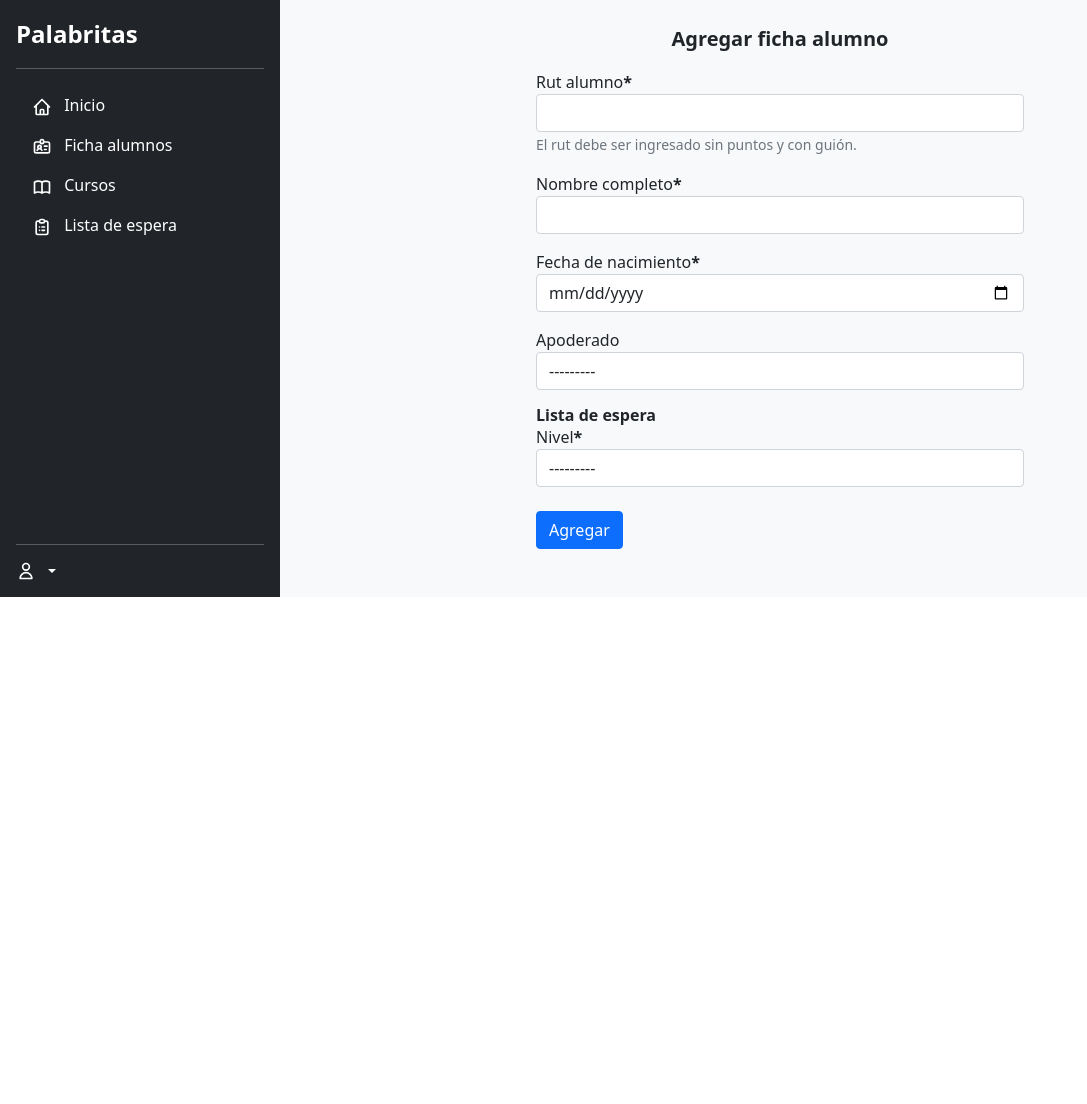
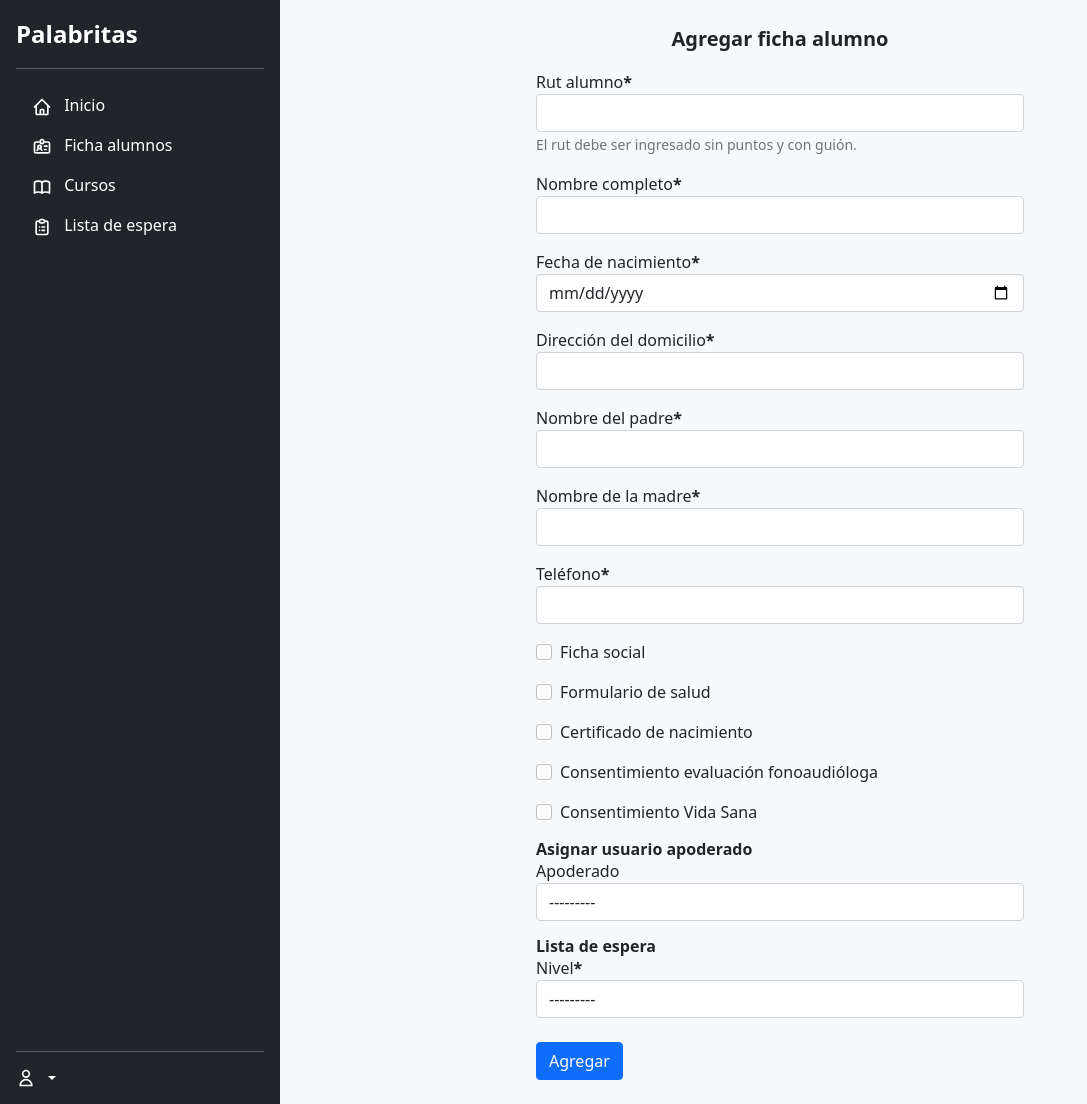
Before and after one commit to Frostgold/django-app-palabritas, a Django app: page /alumnos/agregar_ficha in a window 1280 px wide. Shown: the whole page, without its empty margins (0-1087 px from the left). Run offline with Django 3.2, Linux system fonts and the light colour scheme; the visitor is signed in with stand-in values (Sample User, id 1); data comes from the database, SQL or seed files in the repository; data that the repository does not hold is empty; some libraries are stand-ins or nearby versions.

Commit message:
Agregados nuevos campos a ficha alumno

```diff
--- a/fichas_alumnos/forms.py
+++ b/fichas_alumnos/forms.py
@@ -7,13 +7,35 @@ class FormFichaAlumno(ModelForm):
 
     class Meta:
         model = FichaAlumno
-        fields = ['rut', 'nombre', 'fecha_nacimiento',]
+        fields = [
+            'rut',
+            'nombre',
+            'fecha_nacimiento',
+            'direccion',
+            'nombre_padre',
+            'nombre_madre',
+            'telefono',
+            'ficha_social',
+            'formulario_salud',
+            'certif_nacimiento',
+            'consent_fonoaudiologia',
+            'consent_vidasana',
+        ]
         widgets = {
             'fecha_nacimiento': DateInput(format=('%Y-%m-%d'), attrs={'type': "date", 'max':datetime.date.today()}),
         }
         labels = {
             'nombre': ('Nombre completo'),
             'fecha_nacimiento': ('Fecha de nacimiento'),
+            'direccion': ('Dirección del domicilio'),
+            'nombre_padre': ('Nombre del padre'),
+            'nombre_madre': ('Nombre de la madre'),
+            'telefono': ('Teléfono'),
+            'ficha_social': ('Ficha social'),
+            'formulario_salud': ('Formulario de salud'),
+            'certif_nacimiento': ('Certificado de nacimiento'),
+            'consent_fonoaudiologia': ('Consentimiento evaluación fonoaudióloga'),
+            'consent_vidasana': ('Consentimiento Vida Sana'),
         }
         error_messages = {
             'rut': {
@@ -59,13 +81,35 @@ class FormChangeFichaAlumno(ModelForm):
 
     class Meta:
         model = FichaAlumno
-        fields = ['nombre', 'fecha_nacimiento', 'estado']
+        fields = [
+            'nombre',
+            'fecha_nacimiento',
+            'estado',
+            'direccion',
+            'nombre_padre',
+            'nombre_madre',
+            'telefono',
+            'ficha_social',
+            'formulario_salud',
+            'certif_nacimiento',
+            'consent_fonoaudiologia',
+            'consent_vidasana',
+            ]
         widgets = {
             'fecha_nacimiento': DateInput(format=('%Y-%m-%d'), attrs={'type': "date", 'max':datetime.date.today()}),
         }
         labels = {
             'nombre': ('Nombre completo'),
             'fecha_nacimiento': ('Fecha de nacimiento'),
+            'direccion': ('Dirección del domicilio'),
+            'nombre_padre': ('Nombre del padre'),
+            'nombre_madre': ('Nombre de la madre'),
+            'telefono': ('Teléfono'),
+            'ficha_social': ('Ficha social'),
+            'formulario_salud': ('Formulario de salud'),
+            'certif_nacimiento': ('Certificado de nacimiento'),
+            'consent_fonoaudiologia': ('Consentimiento evaluación fonoaudióloga'),
+            'consent_vidasana': ('Consentimiento Vida Sana'),
         }
         error_messages = {
             'nombre': {
--- a/fichas_alumnos/models.py
+++ b/fichas_alumnos/models.py
@@ -25,8 +25,17 @@ class FichaAlumno(models.Model):
             verbose_name="Rut alumno",
             help_text="El rut debe ser ingresado sin puntos y con guión."
             )
-    nombre = models.CharField(max_length=255)
+    nombre = models.CharField(max_length=255, null=False, blank=False)
     fecha_nacimiento = models.DateField()
+    direccion = models.CharField(max_length=255, null=False, blank=False)
+    nombre_padre = models.CharField(max_length=255, null=False, blank=False)
+    nombre_madre = models.CharField(max_length=255, null=False, blank=False)
+    telefono = models.CharField(max_length=255, null=False, blank=False)
+    ficha_social = models.BooleanField(default=False)
+    formulario_salud = models.BooleanField(default=False)
+    certif_nacimiento = models.BooleanField(default=False)
+    consent_fonoaudiologia = models.BooleanField(default=False)
+    consent_vidasana = models.BooleanField(default=False)
     estado = models.CharField(
        max_length=32,
        choices=ESTADO,
--- a/fichas_alumnos/templates/formularios/ficha_alumno_agregar_formulario.html
+++ b/fichas_alumnos/templates/formularios/ficha_alumno_agregar_formulario.html
@@ -11,9 +11,10 @@
             <p class="fs-5 fw-bold text-center">Agregar ficha alumno</p>
             <form method="post">
                 {% csrf_token %}
-                <p>{{ form.rut|as_crispy_field }}</p>
-                <p>{{ form.nombre|as_crispy_field }}</p>
-                <p>{{ form.fecha_nacimiento|as_crispy_field }}</p>
+                {% for field in form %}
+                    <p>{{ field|as_crispy_field }}</p>
+                {% endfor %}
+                <h6 class="mb-0 mt-3 fw-bold">Asignar usuario apoderado</h6>
                 {{ apoderado|crispy }}
                 <h6 class="mb-0 mt-3 fw-bold">Lista de espera</h6>
                 {{ lista_espera|crispy }}
--- a/fichas_alumnos/templates/formularios/ficha_alumno_modificar_formulario.html
+++ b/fichas_alumnos/templates/formularios/ficha_alumno_modificar_formulario.html
@@ -11,9 +11,9 @@
             <p class="fs-5 fw-bold text-center">Modificar ficha alumno</p>
             <form method="post">
                 {% csrf_token %}
-                <p>{{ form.nombre|as_crispy_field }}</p>
-                <p>{{ form.fecha_nacimiento|as_crispy_field }}</p>
-                <p>{{ form.estado|as_crispy_field }}</p>
+                {% for field in form %}
+                    <p>{{ field|as_crispy_field }}</p>
+                {% endfor %}
                 <p>{{ apoderado|crispy }}</p>
                 {% if lista_espera %}
                     <h6 class="mb-0 mt-3 fw-bold">Lista de espera</h6>
```
Also changed, not shown: fichas_alumnos/admin.py (+18 -0 lines), fichas_alumnos/templates/ficha_alumno.html (+47 -19 lines), fichas_alumnos/migrations/0011_auto_20220530_1730.py (added).
